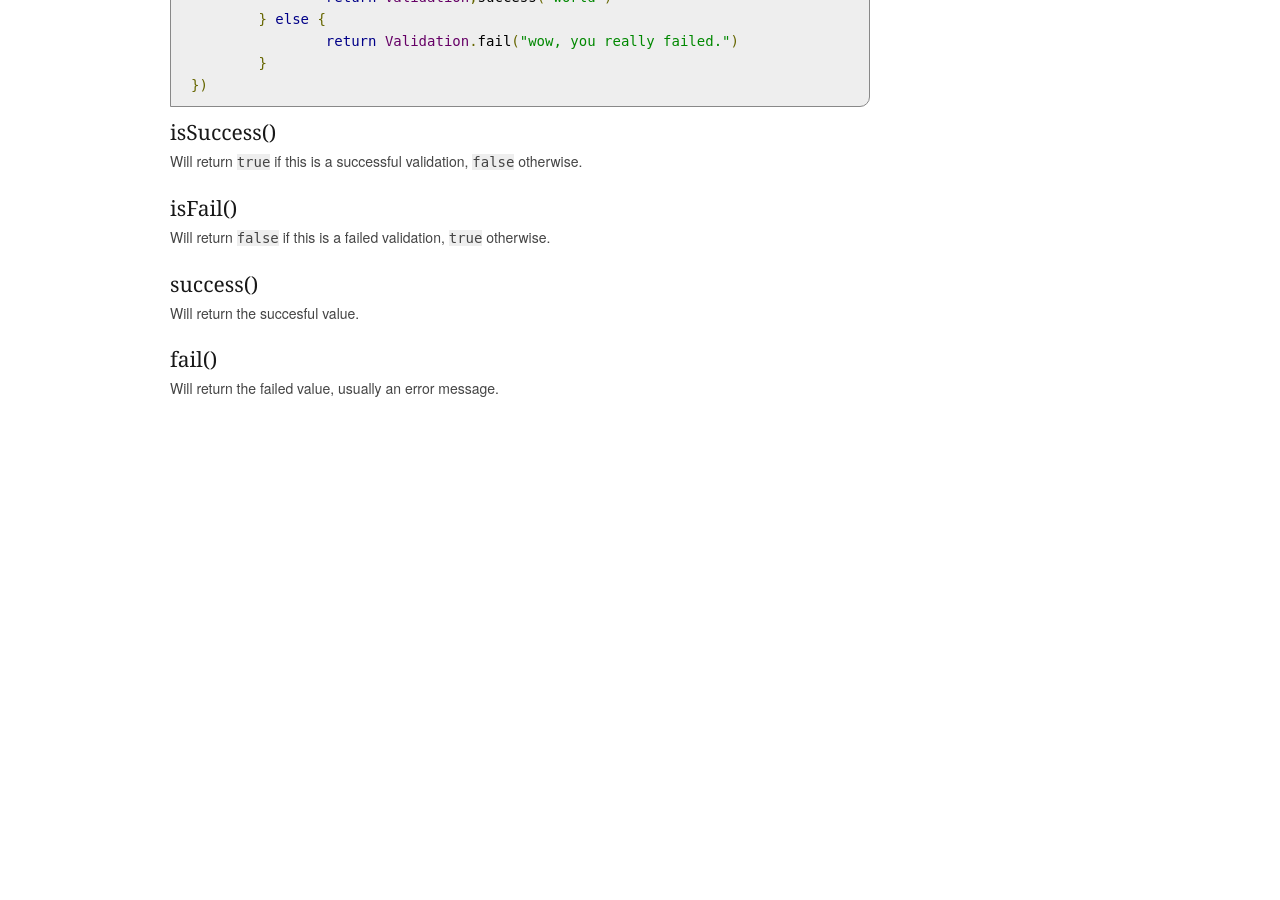
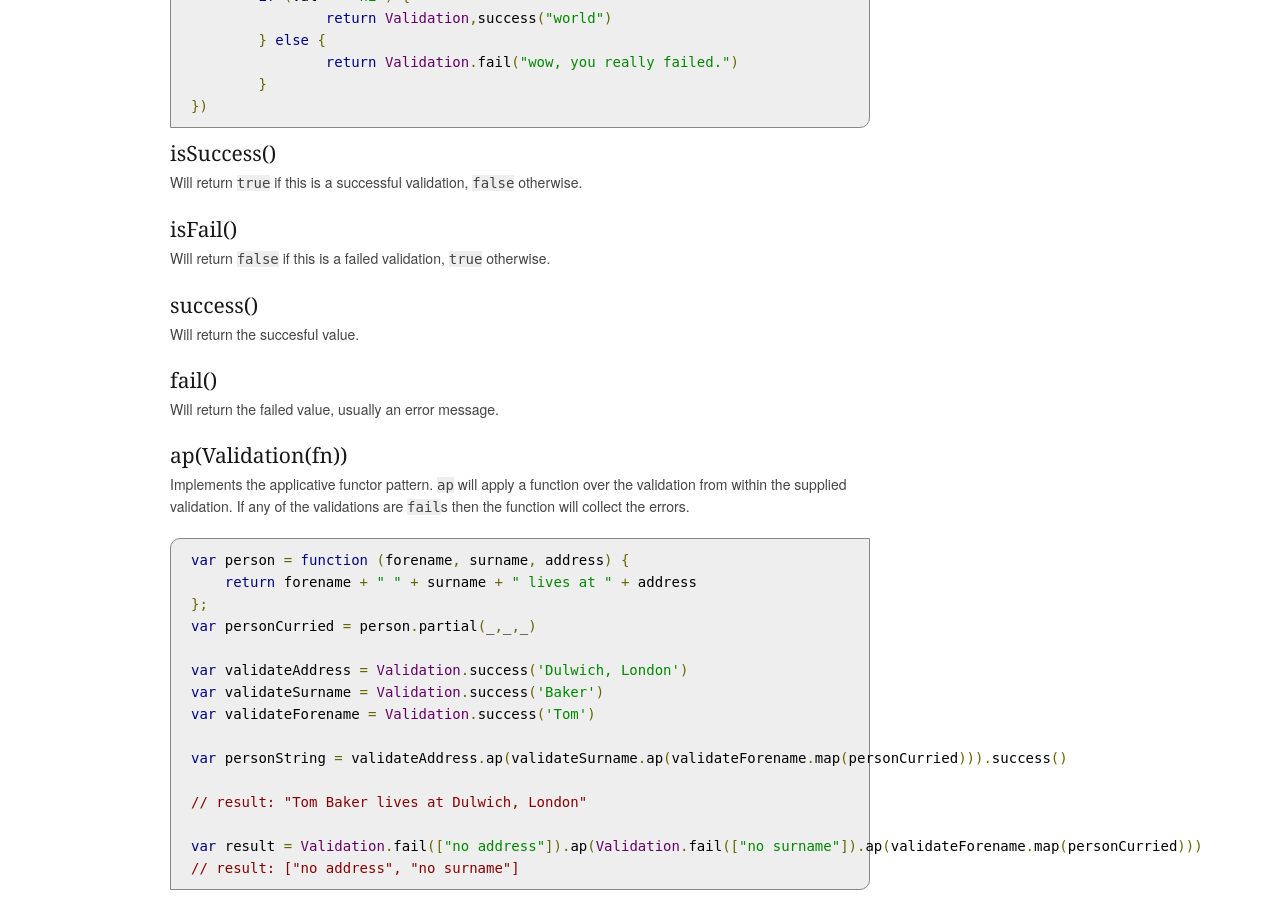
Before and after one commit to monet/monet.js, a Jekyll site: the page built from index.md, in a window 1280 px wide and 900 px high, scrolled down 3097 px. Built offline with Jekyll 4.4.1, drawn with Linux system fonts in a browser that asks for light colours; nearby versions of some CDN libraries; before the commit the page ends 3516 px from its top, so only the background shows below that; some of the changed text lies outside the part shown.

Commit message:
Added applicative functor for Validation

```diff
--- a/index.md
+++ b/index.md
@@ -103,7 +103,7 @@ For further reading see [this excellent article](http://learnyouahaskell.com/fun
 
 
 ## Validation
-Validation is a rather specific monad that can hold either a success value or a failure value (i.e. an error message or some other failure object).  Is is catamorphically identical to Either.
+Validation is not quite a monad as it [doesn't quite follow the monad rules](http://stackoverflow.com/questions/12211776/why-isnt-validation-a-monad-scalaz7), even though it has the monad methods.  It that can hold either a success value or a failure value (i.e. an error message or some other failure object) and has methods for accumulating errors.
 
 #### Creating a Validation
 
@@ -142,6 +142,25 @@ Will return the succesful value.
 ####fail()
 Will return the failed value, usually an error message.
 
+####ap(Validation(fn))
+
+Implements the applicative functor pattern.  `ap` will apply a function over the validation from within the supplied validation.  If any of the validations are `fail`s then the function will collect the errors.
+
+	var person = function (forename, surname, address) {
+        return forename + " " + surname + " lives at " + address
+    };
+    var personCurried = person.partial(_,_,_)
+
+    var validateAddress = Validation.success('Dulwich, London')
+    var validateSurname = Validation.success('Baker')
+    var validateForename = Validation.success('Tom')
+
+    var personString = validateAddress.ap(validateSurname.ap(validateForename.map(personCurried))).success()
+
+    // result: "Tom Baker lives at Dulwich, London"
+
+    var result = Validation.fail(["no address"]).ap(Validation.fail(["no surname"]).ap(validateForename.map(personCurried)))
+    // result: ["no address", "no surname"]
 
 [functionalJava]: http://functionaljava.org/
 [Functional Javascript]: http://osteele.com/sources/javascript/functional/
```
